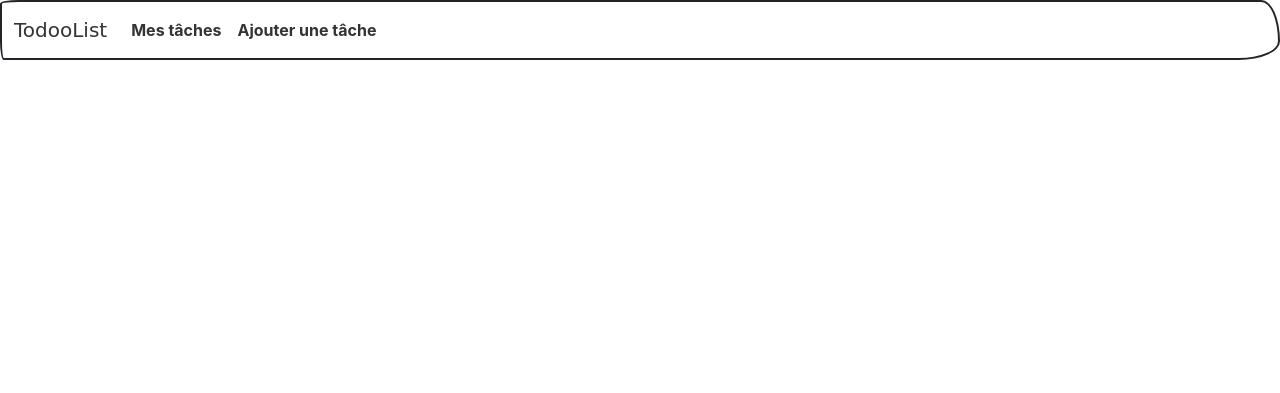
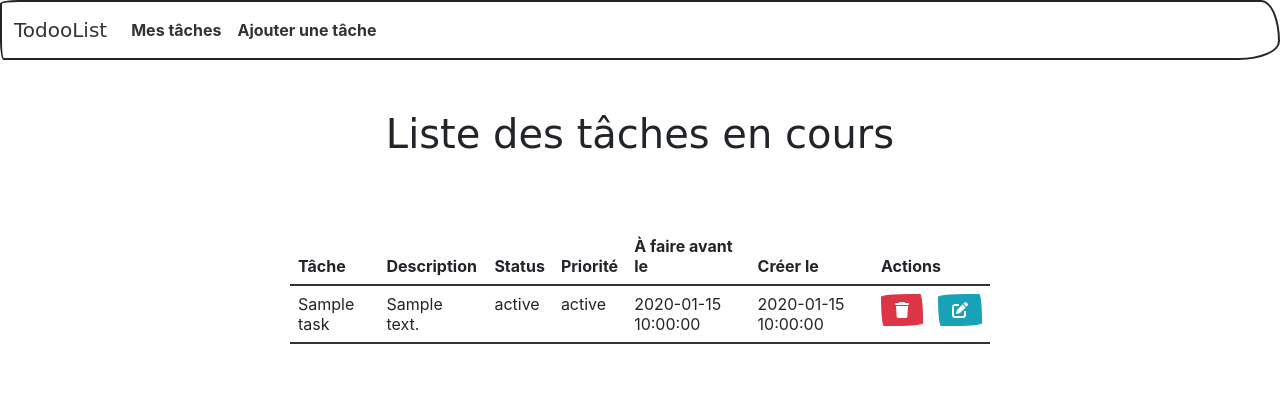
Before and after one commit to blacksnyd/todoolist, a PHP site: page / in a window 1280 px wide. Shown: the top 393 px of the page. Run offline with PHP 8.4, Linux system fonts and the light colour scheme; tables that the repository leaves empty or names only in its code hold one stand-in row (values such as "Sample post"); some libraries are stand-ins or nearby versions; some web fonts are replaced.

Commit message:
add table in index php foreach into for display tasks

```diff
--- /dev/null
+++ b/assets/css/style.css
@@ -0,0 +1,16 @@
+main {
+  width: 100%;
+  max-width: 800px;
+  padding: 50px;
+  margin: 0 auto;
+}
+.table-container {
+  text-align: center;
+}
+.table-container > table {
+  margin: 70px 0 0 0 !important;
+}
+.table-actions{
+  display: flex !important;
+  gap: 15px;
+}
--- a/index.php
+++ b/index.php
@@ -5,21 +5,56 @@
   $request = $pdo->prepare("SELECT * FROM tasks");
   $request->execute();
   $tasks = $request->fetchAll();
-
 ?>
 <html lang="fr">
   <head>
     <meta charset="UTF-8">
     <meta name="viewport" content="width=device-width, initial-scale=1.0">
     <title>TodooList</title>
+    <link rel="stylesheet" href="assets/css/style.css">
+    <link rel="stylesheet" href="https://use.fontawesome.com/releases/v6.1.2/css/all.css">
     <link rel="stylesheet" href="https://bootswatch.com/5/sketchy/bootstrap.min.css">
     <script src="https://cdn.jsdelivr.net/npm/@popperjs/core@2.11.8/dist/umd/popper.min.js" integrity="sha384-I7E8VVD/ismYTF4hNIPjVp/Zjvgyol6VFvRkX/vR+Vc4jQkC+hVqc2pM8ODewa9r" crossorigin="anonymous" defer></script>
     <script src="https://cdn.jsdelivr.net/npm/bootstrap@5.3.7/dist/js/bootstrap.min.js" integrity="sha384-7qAoOXltbVP82dhxHAUje59V5r2YsVfBafyUDxEdApLPmcdhBPg1DKg1ERo0BZlK" crossorigin="anonymous" defer></script>
+
   </head>
   <body>
     <?php include "includes/header.php" ?>
     <main>
-
+      <div class="table-container">
+        <h1>Liste des tâches en cours</h1>
+        <table class="table">
+          <thead>
+            <tr>
+              <th scope="col">Tâche</th>
+              <th scope="col">Description</th>
+              <th scope="col">Status</th>
+              <th scope="col">Priorité</th>
+              <th scope="col">À faire avant le</th>
+              <th scope="col">Créer le</th>
+              <th scope="col">Actions</th>
+            </tr>
+          </thead>
+          <tbody>
+            <?php foreach ($tasks as $task ) { ?>
+              <tr>
+                <td><?= $task["title"] ?></td>
+                <td><?= $task["description"] ?></td>
+                <td><?= $task["status"] ?></td>
+                <td><?= $task["status"] ?></td>
+                <td><?= $task["due_date"] ?></td>
+                <td><?= $task["created_at"] ?></td>
+                <td>
+                  <div class="table-actions">
+                    <button type="button" class="btn btn-danger"><i class="fa-solid fa-trash"></i></button>
+                    <button type="button" class="btn btn-info"><i class="fa-solid fa-pen-to-square"></i></button>
+                  </div>
+                </td>
+              </tr>
+            <?php } ?>
+          </tbody>
+        </table>
+      </div>
     </main>
   </body>
 </html>
```
